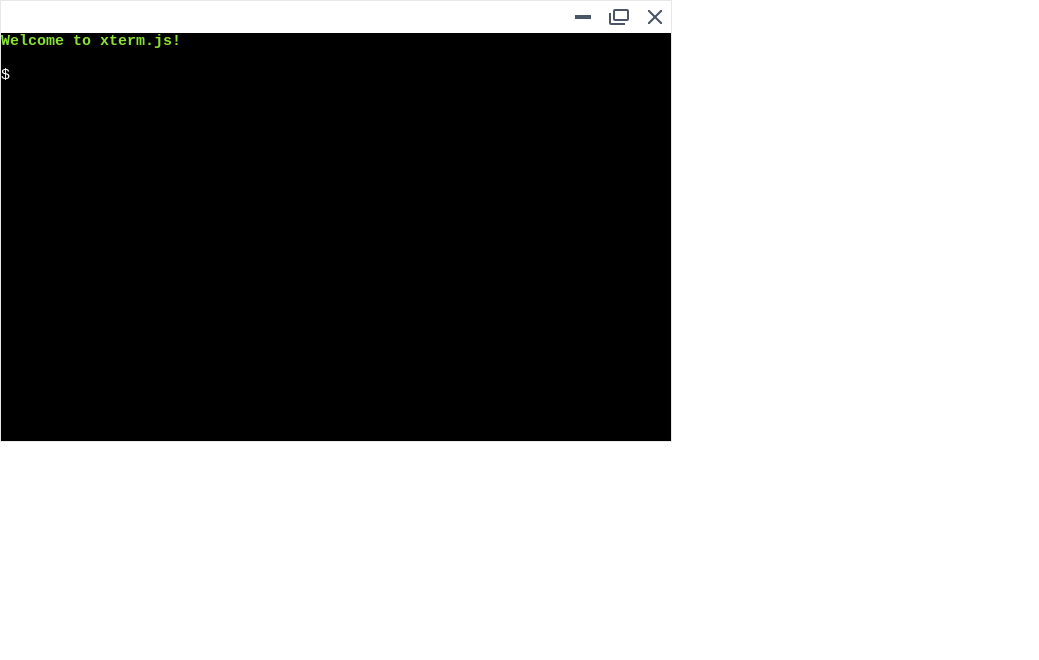
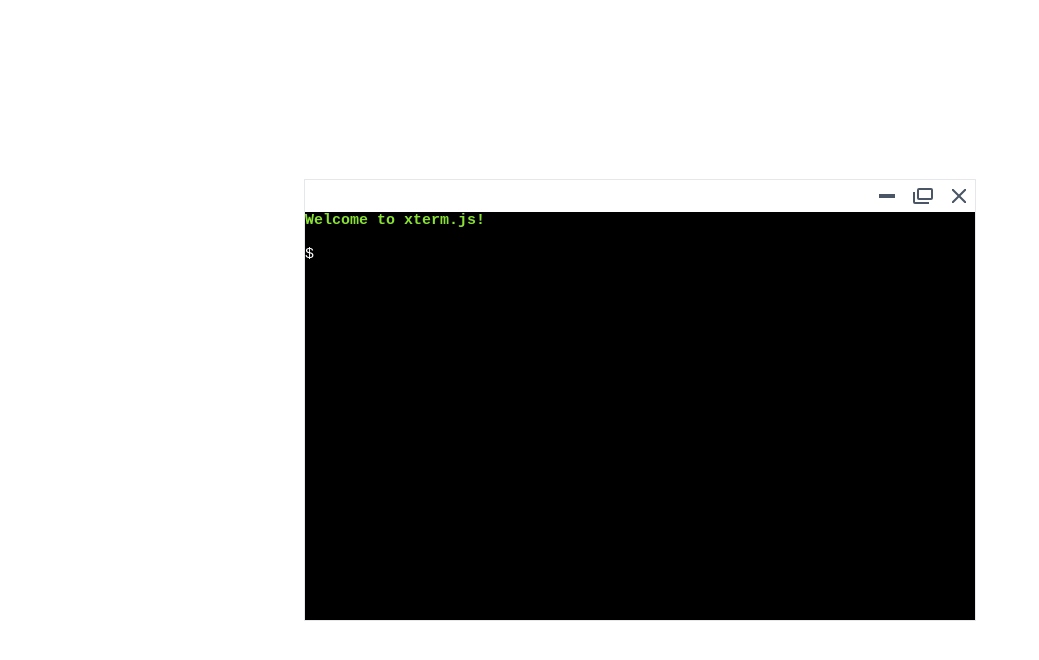
Before and after one commit to tienminhvy/playground, an Angular app: page / in a window 1280 px wide. Shown: the top 660 px of the page, without its empty margins (0-1039 px from the left). Built offline with nearby package versions, Linux system fonts and the light colour scheme.

Commit message:
feat: adjust the main container viewport

```diff
--- a/src/app/app.css
+++ b/src/app/app.css
@@ -0,0 +1,5 @@
+@reference "tailwindcss";
+
+.main-container {
+    @apply flex items-center justify-center h-dvh overflow-hidden;
+}
--- a/src/app/app.html
+++ b/src/app/app.html
@@ -1,17 +1,8 @@
 <style>
 </style>
 
-<div id="mainContainer">
+<div class="main-container">
   <app-terminal-emulator></app-terminal-emulator>
 </div>
 
-<!-- * * * * * * * * * * * * * * * * * * * * * * * * * * * * * * * * -->
-<!-- * * * * * * * * * * * The content above * * * * * * * * * * * * -->
-<!-- * * * * * * * * * * is only a placeholder * * * * * * * * * * * -->
-<!-- * * * * * * * * * * and can be replaced.  * * * * * * * * * * * -->
-<!-- * * * * * * * * * * * * * * * * * * * * * * * * * * * * * * * * -->
-<!-- * * * * * * * * * * End of Placeholder  * * * * * * * * * * * * -->
-<!-- * * * * * * * * * * * * * * * * * * * * * * * * * * * * * * * * -->
-
-
 <router-outlet />
```
